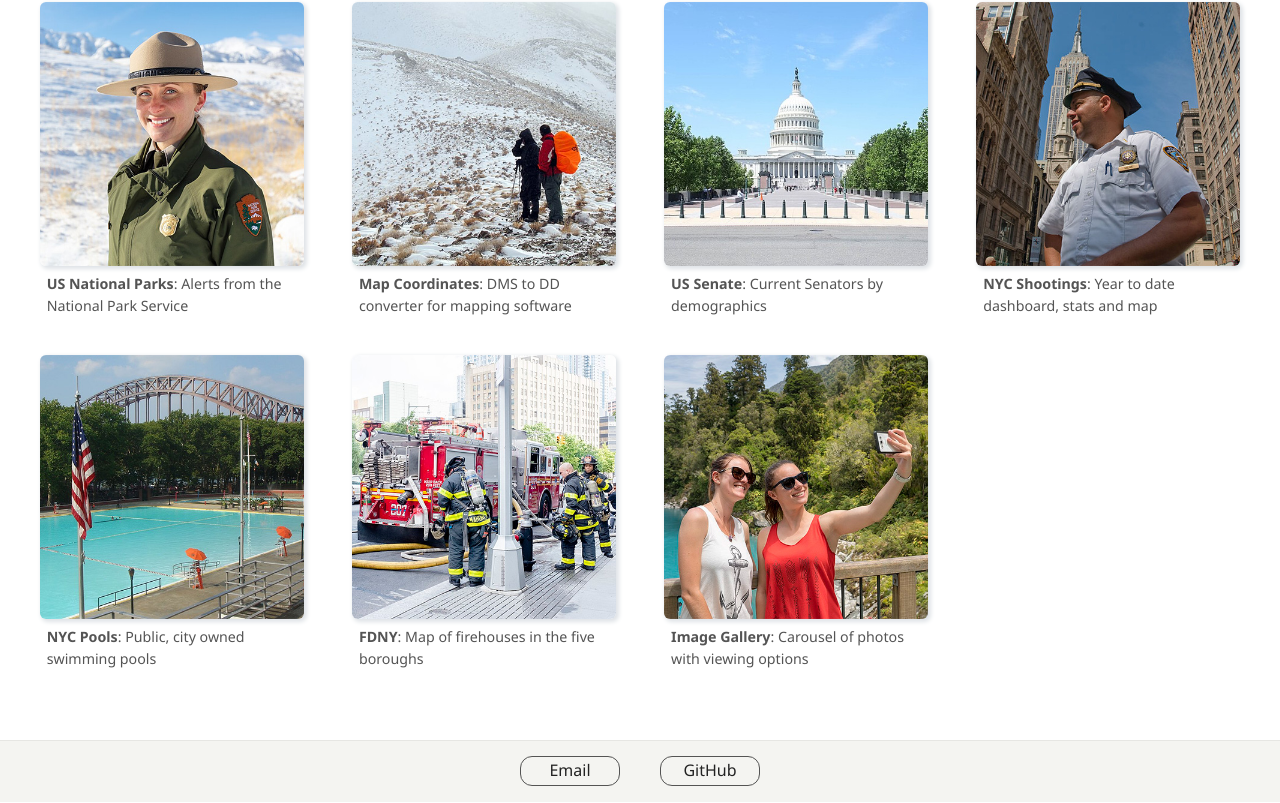
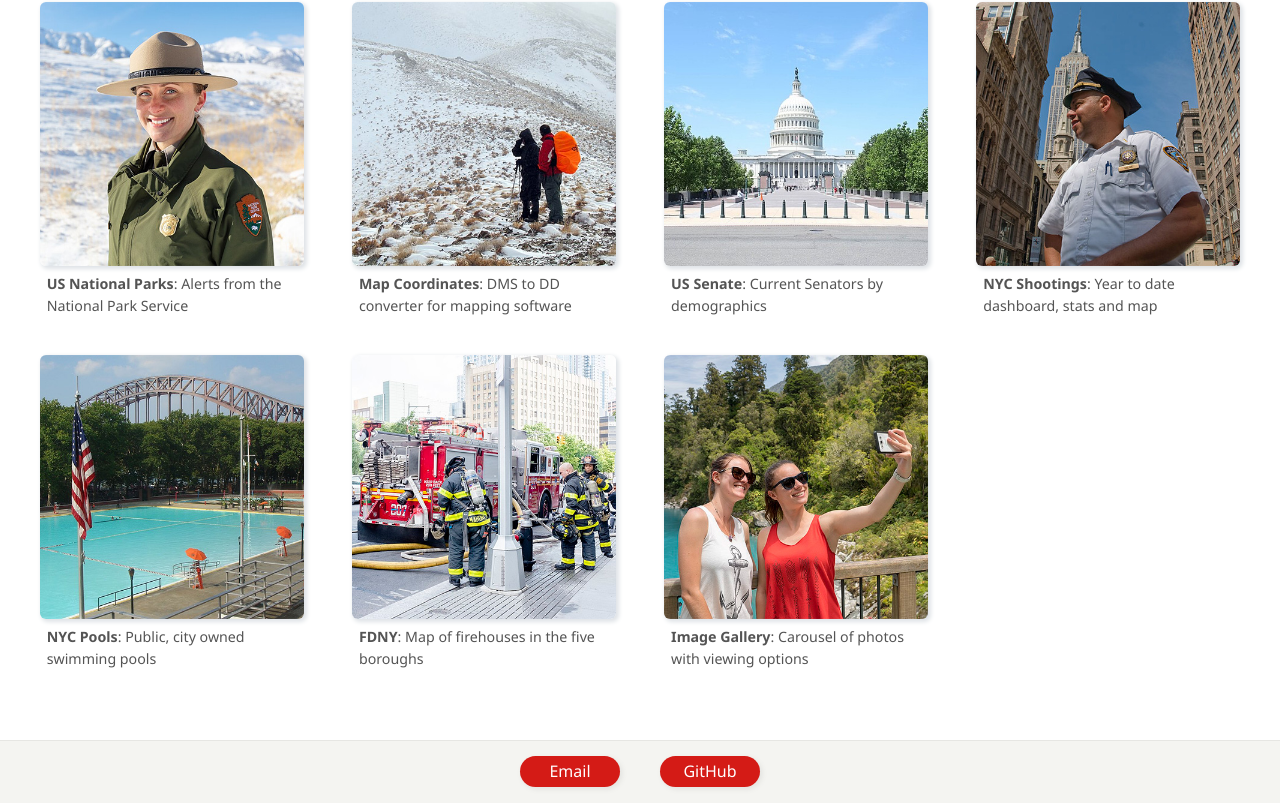
Before and after one commit to seankelliher/highlights, a Vue app: page / in a window 1280 px wide. Shown: the part 541-1344 px from the top of the page. Built offline with nearby package versions, Linux system fonts and the light colour scheme.

Commit message:
Modify button in footer.

```diff
--- a/src/style.css
+++ b/src/style.css
@@ -444,16 +444,17 @@ footer::before {
 button {
     width: 100px;
     margin: 0 20px;
-    background: transparent;
-    border: 1px solid #545454;
-    border-radius: 12px;
-    color: #222;
+    background: #d41b16; /* red */
+    border: none;
+    border-radius: 16px;
+    color: #fff;
     font-size: var(--fs0);
-    line-height: 1.6;
+    line-height: 1.8;
+    box-shadow: 2px 2px 4px 1px #e6e6e3;
 }
 
 button a {
-    color: #222;
+    color: #fff;
 }
 
 button:hover {
```
